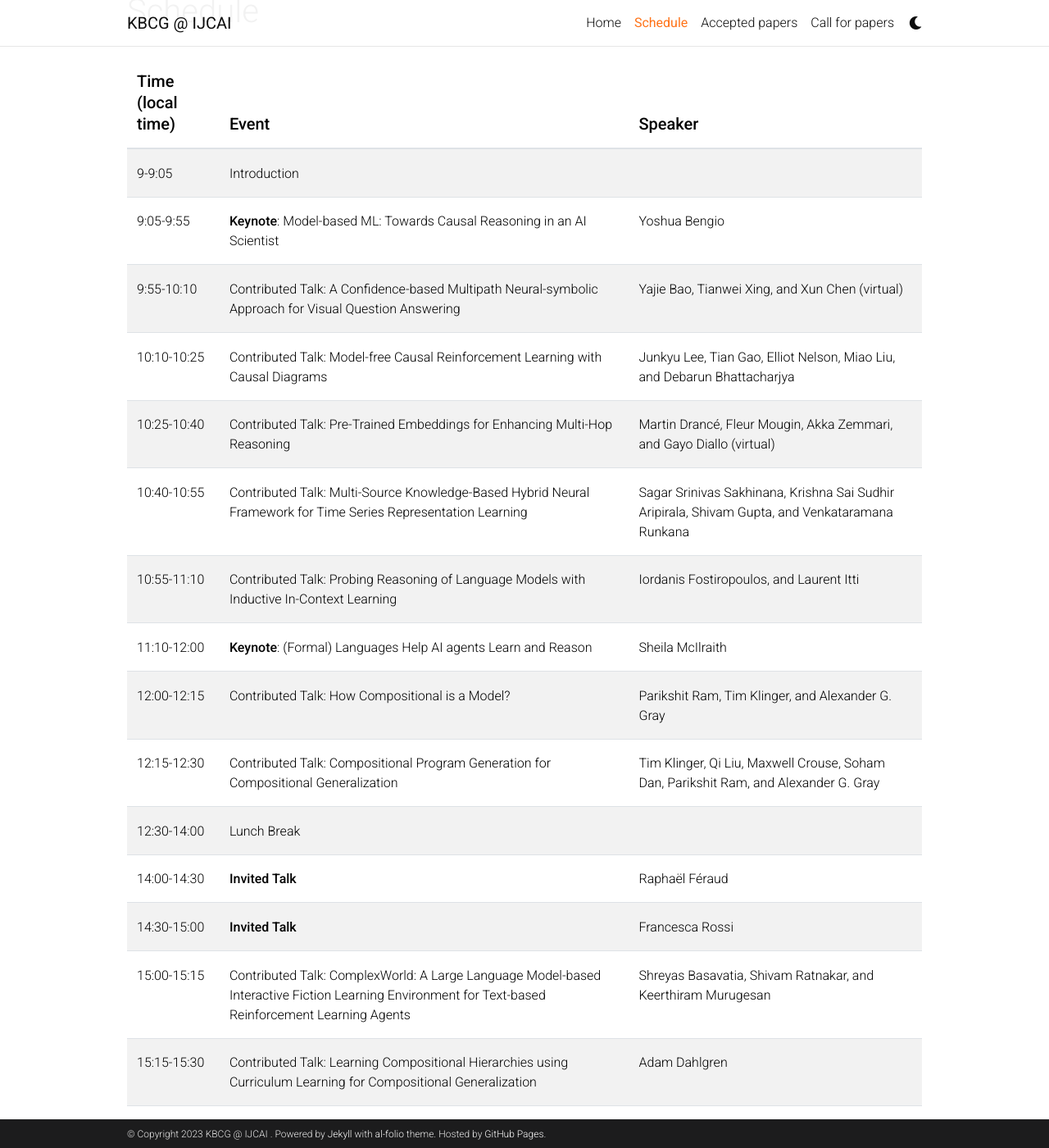
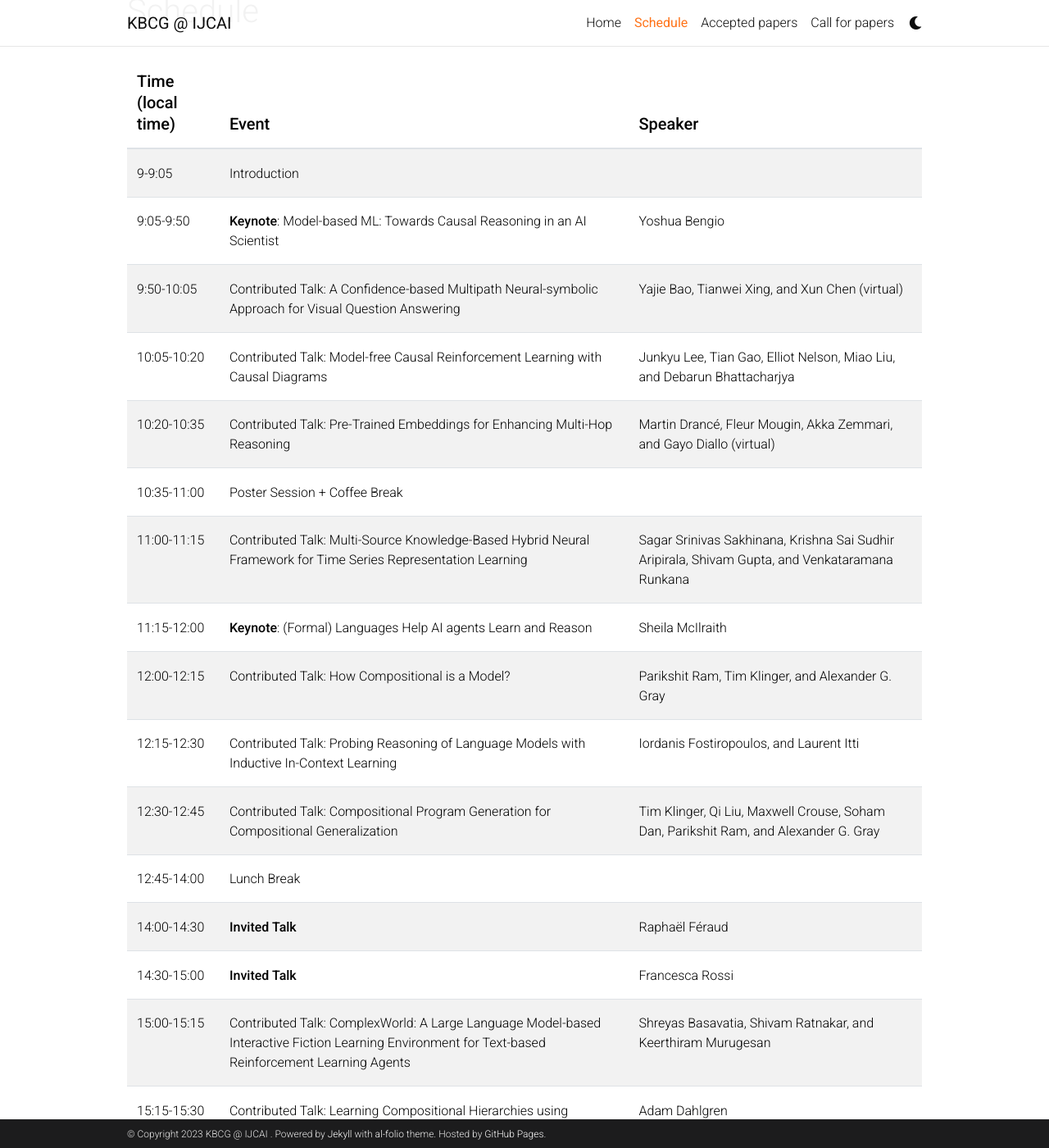
Before and after one commit to KnowledgeAI/KnowledgeAI.github.io, a Jekyll site: the page built from _pages/schedule.md, in a window 1280 px wide and 1400 px high, scrolled down 311 px. Shown: the whole window at 82% size. Built offline with Jekyll 4.4.1, drawn with Linux system fonts in a browser that asks for light colours; comment, search, counter and statistics services are not loaded; a style sheet for code colours, icons or effects is not loaded.

Commit message:
[DBG] time changes

```diff
--- a/_pages/schedule.md
+++ b/_pages/schedule.md
@@ -11,16 +11,17 @@ nav_order: 1
 | **Time (local time)**{: .h5} |  **Event**{: .h5} | **Speaker**{: .h5} |
 | :-------------------------------- | :--------------------------------- | :--------------------------------- |
 |  9-9:05  |   Introduction   |
-|  9:05-9:55 | **Keynote**: Model-based ML: Towards Causal Reasoning in an AI Scientist | Yoshua Bengio |
-| 9:55-10:10 | Contributed Talk: A Confidence-based Multipath Neural-symbolic Approach for Visual Question Answering | Yajie Bao, Tianwei Xing, and Xun Chen (virtual) |
-| 10:10-10:25| Contributed Talk: Model-free Causal Reinforcement Learning with Causal Diagrams| Junkyu Lee, Tian Gao, Elliot Nelson, Miao Liu, and Debarun Bhattacharjya |
-| 10:25-10:40 | Contributed Talk: Pre-Trained Embeddings for Enhancing Multi-Hop Reasoning | Martin Drancé, Fleur Mougin, Akka Zemmari, and Gayo Diallo (virtual) |
-| 10:40-10:55 | Contributed Talk: Multi-Source Knowledge-Based Hybrid Neural Framework for Time Series Representation Learning | Sagar Srinivas Sakhinana, Krishna Sai Sudhir Aripirala, Shivam Gupta, and Venkataramana Runkana |
-| 10:55-11:10 | Contributed Talk: Probing Reasoning of Language Models with Inductive In-Context Learning | Iordanis Fostiropoulos, and Laurent Itti |
-| 11:10-12:00 | **Keynote**: (Formal) Languages Help AI agents Learn and Reason | Sheila McIlraith |
+|  9:05-9:50 | **Keynote**: Model-based ML: Towards Causal Reasoning in an AI Scientist | Yoshua Bengio |
+| 9:50-10:05 | Contributed Talk: A Confidence-based Multipath Neural-symbolic Approach for Visual Question Answering | Yajie Bao, Tianwei Xing, and Xun Chen (virtual) |
+| 10:05-10:20| Contributed Talk: Model-free Causal Reinforcement Learning with Causal Diagrams| Junkyu Lee, Tian Gao, Elliot Nelson, Miao Liu, and Debarun Bhattacharjya |
+| 10:20-10:35 | Contributed Talk: Pre-Trained Embeddings for Enhancing Multi-Hop Reasoning | Martin Drancé, Fleur Mougin, Akka Zemmari, and Gayo Diallo (virtual) |
+| 10:35-11:00 | Poster Session + Coffee Break | |
+| 11:00-11:15 | Contributed Talk: Multi-Source Knowledge-Based Hybrid Neural Framework for Time Series Representation Learning | Sagar Srinivas Sakhinana, Krishna Sai Sudhir Aripirala, Shivam Gupta, and Venkataramana Runkana |
+| 11:15-12:00 | **Keynote**: (Formal) Languages Help AI agents Learn and Reason | Sheila McIlraith |
 | 12:00-12:15 | Contributed Talk: How Compositional is a Model? | Parikshit Ram, Tim Klinger, and Alexander G. Gray |
-| 12:15-12:30 | Contributed Talk: Compositional Program Generation for Compositional Generalization | Tim Klinger, Qi Liu, Maxwell Crouse, Soham Dan, Parikshit Ram, and Alexander G. Gray |
-| 12:30-14:00 | Lunch Break |  |
+| 12:15-12:30 | Contributed Talk: Probing Reasoning of Language Models with Inductive In-Context Learning | Iordanis Fostiropoulos, and Laurent Itti |
+| 12:30-12:45 | Contributed Talk: Compositional Program Generation for Compositional Generalization | Tim Klinger, Qi Liu, Maxwell Crouse, Soham Dan, Parikshit Ram, and Alexander G. Gray |
+| 12:45-14:00 | Lunch Break |  |
 | 14:00-14:30 | **Invited Talk** | Raphaël Féraud |
 | 14:30-15:00 | **Invited Talk** | Francesca Rossi |
 | 15:00-15:15 | Contributed Talk: ComplexWorld: A Large Language Model-based Interactive Fiction Learning Environment for Text-based Reinforcement Learning Agents | Shreyas Basavatia, Shivam Ratnakar, and Keerthiram Murugesan |
```
